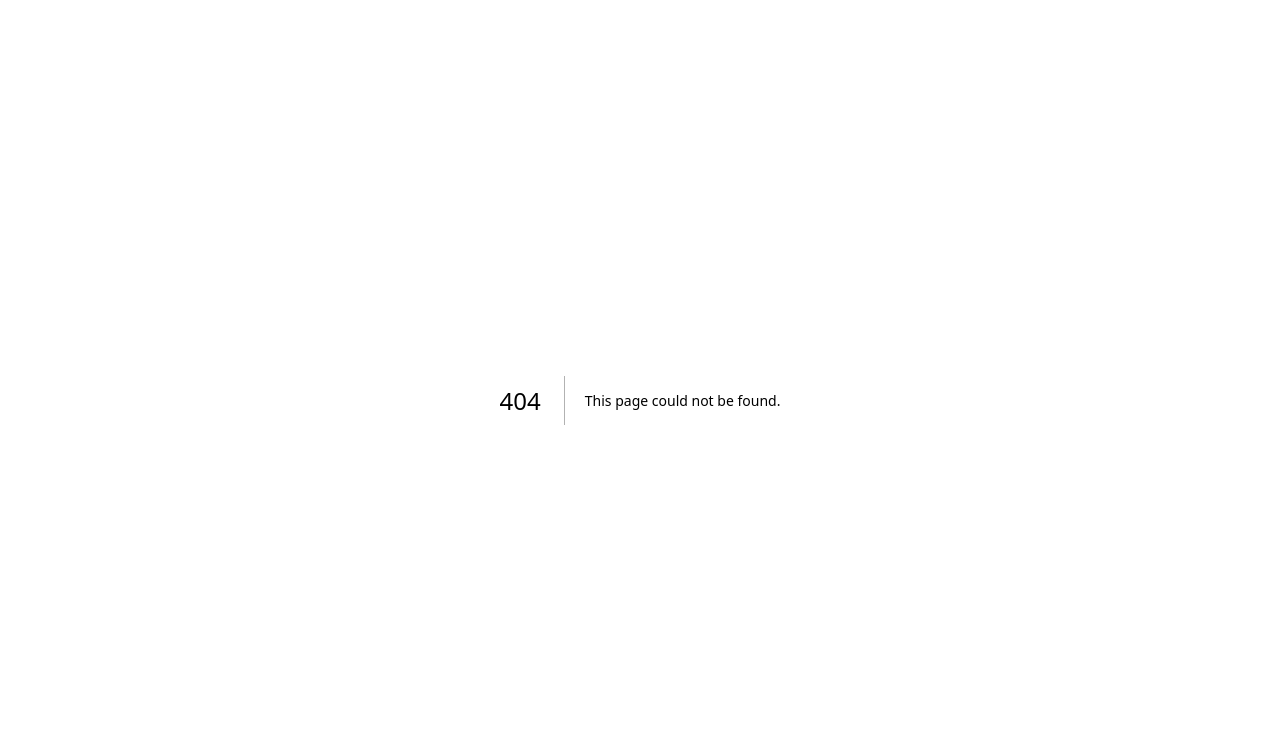
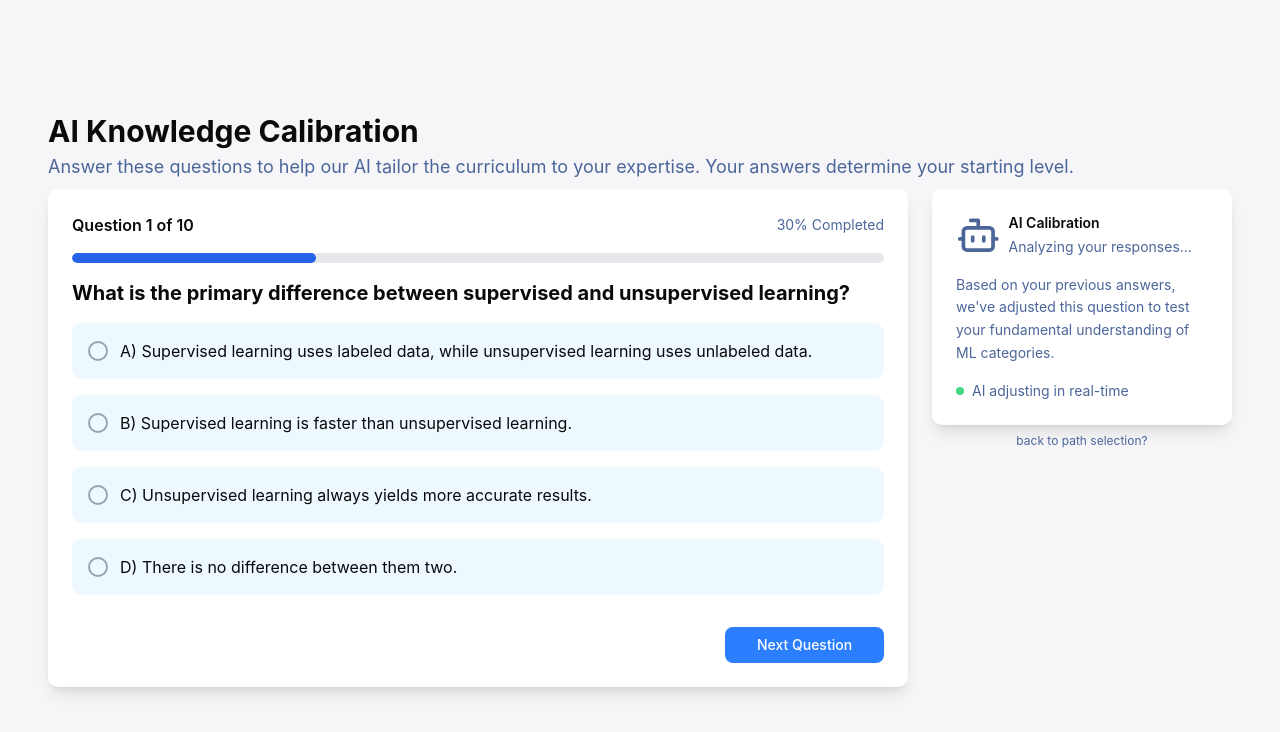
Before and after one commit to modzahrani/LearningOS, a Next.js app in the folder lo-front/: page /questionnaire in a window 1280 px wide. Before the commit this address had no page. Shown: the top 732 px of the page. Built offline with nearby package versions, Linux system fonts and the light colour scheme.

Commit message:
feature/added quesionnaire page in frontend

```diff
--- /dev/null
+++ b/lo-front/app/questionnaire/page.tsx
@@ -0,0 +1,76 @@
+import "./styles.css"
+import Question from "@/components/ui/question";
+import { Primarybtn } from "@/components/ui/primaryBtn";
+import { Bot } from "lucide-react";
+
+export default function Questionnaire() {
+  return (
+    <div className="flex flex-col gap-2 justify-center items-center min-h-screen px-12 bg-[#F6F6F8]">
+
+      <div className="w-full max-w-[1300px]">
+        <h1 className="text-3xl font-bold">AI Knowledge Calibration</h1>
+        <p className="text-lg text-[#4C669A] mt-1">
+          Answer these questions to help our AI tailor the curriculum to your expertise. Your answers determine your starting level.
+        </p>
+      </div>
+
+      <div className="flex gap-6 items-start w-full max-w-[1300px]">
+
+        {/* Main question card */}
+        <section className="flex flex-col gap-4 flex-1 bg-white rounded-lg shadow-lg p-6">
+          <header className="flex justify-between items-center">
+            <h2 className="text-md font-semibold">Question 1 of 10</h2>
+            <p className="text-sm text-[#4C669A]">30% Completed</p>
+          </header>
+
+          <div className="progress-track">
+            <div className="progress-fill" style={{ width: '30%' }} />
+          </div>
+
+          <h1 className="text-xl font-bold">
+            What is the primary difference between supervised and unsupervised learning?
+          </h1>
+
+          <div className="flex flex-col gap-4">
+            <Question question="A) Supervised learning uses labeled data, while unsupervised learning uses unlabeled data." />
+            <Question question="B) Supervised learning is faster than unsupervised learning." />
+            <Question question="C) Unsupervised learning always yields more accurate results." />
+            <Question question="D) There is no difference between them two." />
+          </div>
+
+          <div className="flex justify-between items-center mt-auto pt-4">
+            <div></div>
+            <Primarybtn button="Next Question" />
+          </div>
+        </section>
+
+        {/* AI Calibration sidebar + button */}
+        <div className="flex flex-col gap-2 w-[300px] shrink-0">
+          <section className="flex flex-col gap-4 bg-white rounded-lg shadow-lg p-6">
+            <header className="flex items-start gap-2">
+              <Bot className="text-[#4C669A] w-[44.5px] h-[44.5px] shrink-0" />
+              <div className="flex flex-col gap-1">
+                <h2 className="text-sm font-semibold">AI Calibration</h2>
+                <p className="text-sm text-[#4C669A]">Analyzing your responses...</p>
+              </div>
+            </header>
+
+            <p className="text-sm text-[#4C669A] leading-relaxed">
+              Based on your previous answers, we've adjusted this question to test your fundamental understanding of ML categories.
+            </p>
+
+            <div className="flex items-center gap-2">
+              <div className="w-2 h-2 bg-green-500 rounded-full animate-pulse"></div>
+              <p className="text-sm text-[#4C669A]">AI adjusting in real-time</p>
+            </div>
+          </section>
+
+          <button className="text-xs text-[#4C669A] text-center">
+            back to path selection?
+          </button>
+        </div>
+
+      </div>
+    </div>
+  );
+}
--- /dev/null
+++ b/lo-front/app/questionnaire/styles.css
@@ -0,0 +1,14 @@
+.progress-track {
+  width: 100%;
+  height: 10px;
+  background: #E5E7EB;
+  border-radius: 99px;
+  overflow: hidden;
+}
+
+.progress-fill {
+  height: 100%;
+  border-radius: 99px;
+  background: #2563EB;
+  transition: width 0.4s ease;
+}
--- /dev/null
+++ b/lo-front/components/ui/primaryBtn.tsx
@@ -0,0 +1,5 @@
+import { Button } from "@/components/ui/button"
+
+export function Primarybtn({ button }: { button: string }) {
+  return <Button className="bg-blue-500 w-[159px] hover:bg-blue-600 text-white">{button}</Button>
+}
--- /dev/null
+++ b/lo-front/components/ui/question.tsx
@@ -0,0 +1,27 @@
+export default function Question({question}: {question: string}) {
+  return (
+    <div className="flex gap-4 bg-[#EDF9FF] p-4 rounded-lg">
+  <label className="flex items-center gap-3 cursor-pointer">
+  <input
+    type="radio"
+    name="option"
+    value={question}
+    className="peer sr-only"
+  />
+
+  {/* Circle */}
+  <div className="w-5 h-5 rounded-full border-2 border-gray-400
+                  flex items-center justify-center
+                  peer-checked:border-blue-500">
+
+    <div className="w-2.5 h-2.5 rounded-full bg-blue-500
+                    opacity-0 peer-checked:opacity-100
+                    transition" />
+  </div>
+
+  {/* Text */}
+  <span>{question}</span>
+</label>
+</div>
+  );
+}
```
Also changed, not shown: 2 other files (tests, documents, lock files or other folders).
